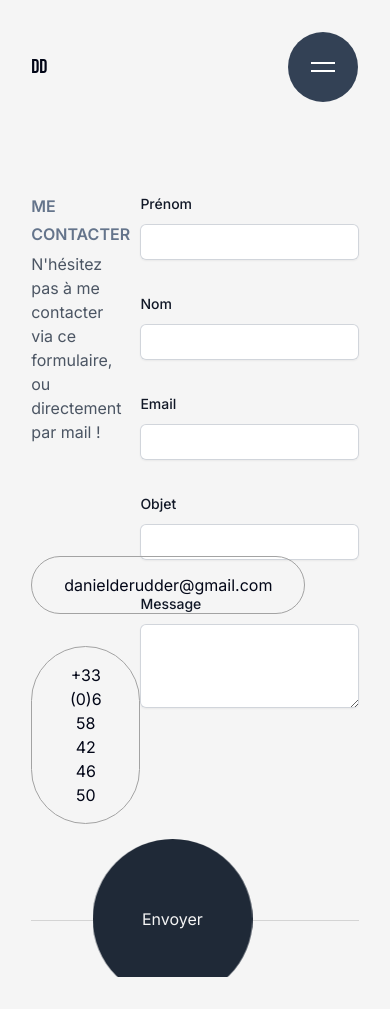
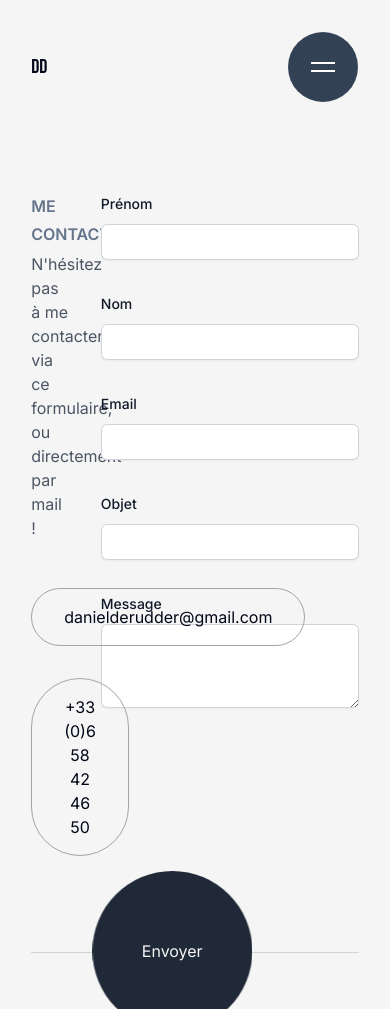
Before and after one commit to daniel-lou18/OC-projet8-portfolio, a React (Vite) app: page /contact in a window 390 px wide. Before the commit the page ends 977 px from the top, so only its background shows below. Built offline with nearby package versions, Linux system fonts and the light colour scheme.

Commit message:
Ajouter messages de succès et d'erreurs au formulaire de contact

```diff
--- a/src/components/ContactForm/ContactForm.tsx
+++ b/src/components/ContactForm/ContactForm.tsx
@@ -9,6 +9,7 @@ function ContactForm() {
   const formRef = useRef<HTMLFormElement>(null);
   const [isLoading, setIsLoading] = useState<boolean>(false);
   const [error, setError] = useState<string>("");
+  const [isSuccess, setIsSuccess] = useState<boolean>(false);
 
   async function handleSubmit(e: FormEvent) {
     e.preventDefault();
@@ -16,6 +17,7 @@ function ContactForm() {
     try {
       setIsLoading(true);
       setError("");
+      setIsSuccess(false);
       await emailjs.sendForm(
         "service_kprig4n",
         "contact_form",
@@ -24,17 +26,19 @@ function ContactForm() {
           publicKey: "tzDIze6xDQ5D-MFoV",
         },
       );
+      setIsSuccess(true);
       console.log("Votre message a été envoyé!");
     } catch (err: unknown) {
       setError("Échec de l'envoi du message");
     } finally {
       setIsLoading(false);
+      formRef.current.reset();
     }
   }
 
   return (
     <form
-      className="grid min-h-screen w-full grid-cols-3 overflow-hidden px-[8%] pb-8 pt-48"
+      className="grid min-h-screen w-full grid-cols-1 overflow-hidden px-[8%] pb-8 pt-48 md:grid-cols-3"
       ref={formRef}
       onSubmit={handleSubmit}
     >
@@ -48,7 +52,7 @@ function ContactForm() {
             mail !
           </p>
         </div>
-        <div className="flex flex-col gap-8 pt-28 md:pt-16">
+        <div className="flex flex-col gap-8 pt-12">
           <MyLink to="mailto:danielderudder@gmail.com">
             <Button>danielderudder@gmail.com</Button>
           </MyLink>
@@ -163,7 +167,11 @@ function ContactForm() {
         </div>
       </div>
       <div className="col-span-3">
-        <SubmitButton isLoading={isLoading} />
+        <SubmitButton
+          isLoading={isLoading}
+          error={error}
+          isSuccess={isSuccess}
+        />
       </div>
     </form>
   );
--- a/src/components/ContactForm/SubmitButton.tsx
+++ b/src/components/ContactForm/SubmitButton.tsx
@@ -3,7 +3,13 @@ import Line from "../ui/Line";
 import TrackBall from "../ui/TrackBall/TrackBall";
 import { useScroll, useTransform } from "framer-motion";
 
-function SubmitButton({ isLoading }: { isLoading: boolean }) {
+type SubmitButtonProps = {
+  isLoading: boolean;
+  error: string;
+  isSuccess: boolean;
+};
+
+function SubmitButton({ isLoading, error, isSuccess }: SubmitButtonProps) {
   const footerRef = useRef<HTMLDivElement>(null);
   const { scrollYProgress } = useScroll({
     target: footerRef,
@@ -12,7 +18,15 @@ function SubmitButton({ isLoading }: { isLoading: boolean }) {
   const scrollBall = useTransform(scrollYProgress, [0, 1], ["-70%", "-10%"]);
 
   return (
-    <div className="mt-24" ref={footerRef}>
+    <div className="relative mt-24" ref={footerRef}>
+      {!isLoading && error && (
+        <p className="absolute left-0 top-1 text-red-700">{error}</p>
+      )}
+      {!isLoading && !error && isSuccess && (
+        <p className="absolute left-0 top-1 text-teal-700">
+          {"Votre message a été envoyé. Je vous réponds ASAP."}
+        </p>
+      )}
       <Line>
         <button type="submit" className="w-full">
           <TrackBall
```
